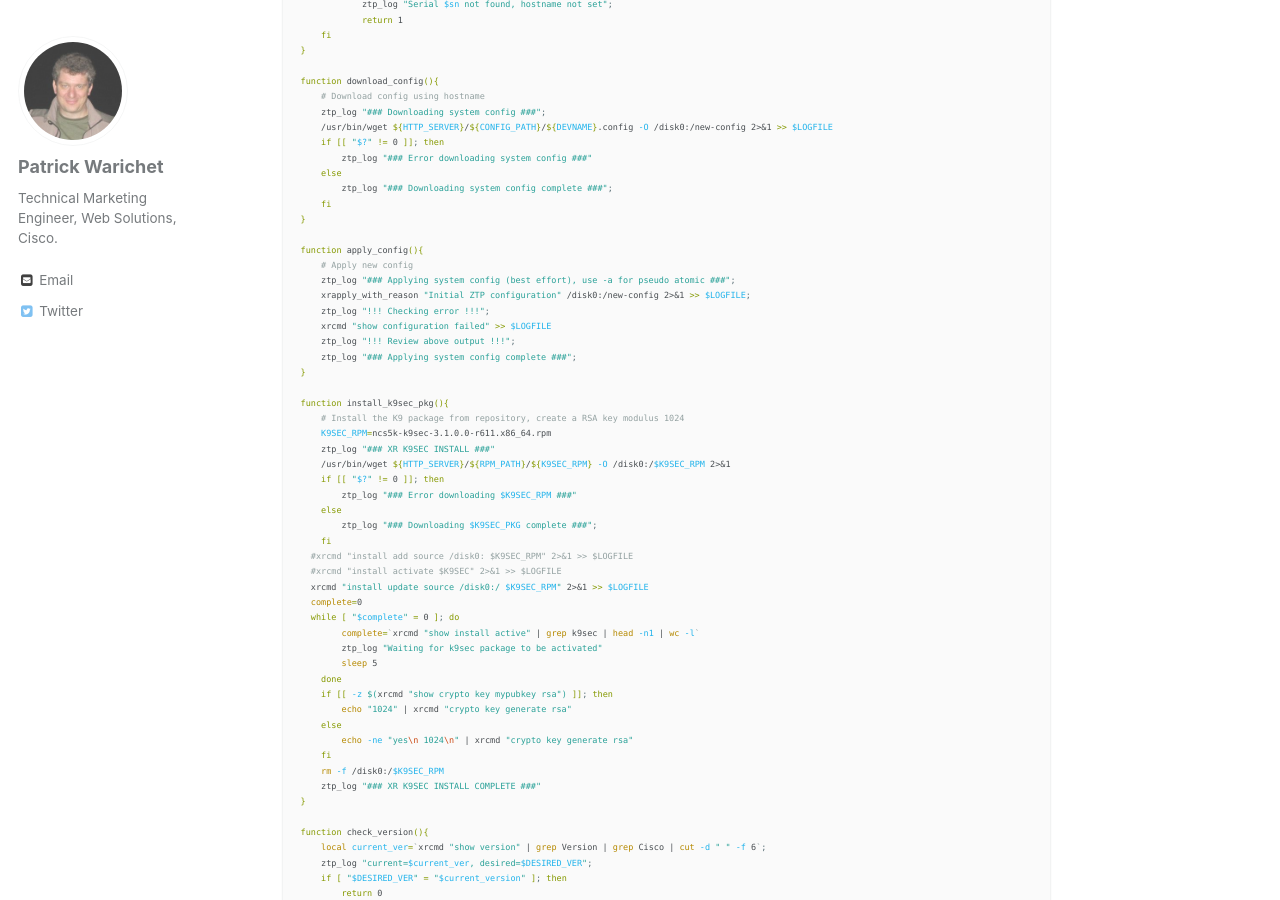
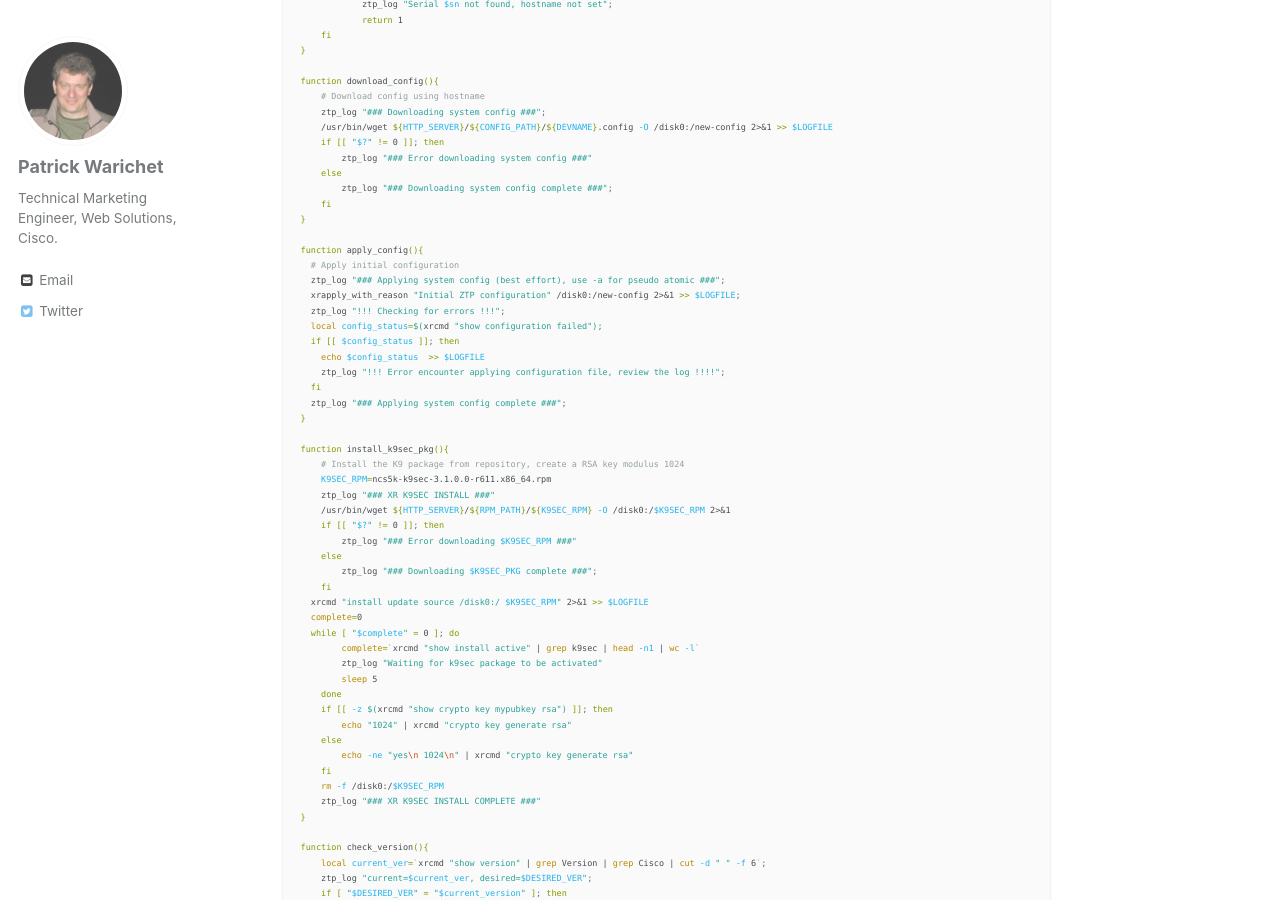
Before and after one commit to xrdocs/software-management, a Jekyll site: the page built from _tutorials/2016-08-26-working-with-ztp.md, in a window 1280 px wide and 900 px high, scrolled down 5779 px. Built offline with Jekyll 4.4.1, drawn with Linux system fonts in a browser that asks for light colours; comment, search, counter and statistics services are not loaded.

Commit message:
Updated 2016-08-26-working-with-ztp.md

```diff
--- a/_tutorials/2016-08-26-working-with-ztp.md
+++ b/_tutorials/2016-08-26-working-with-ztp.md
@@ -228,13 +228,16 @@ function download_config(){
 }
 
 function apply_config(){
-    # Apply new config
-    ztp_log "### Applying system config (best effort), use -a for pseudo atomic ###";
-    xrapply_with_reason "Initial ZTP configuration" /disk0:/new-config 2>&1 >> $LOGFILE;
-    ztp_log "!!! Checking error !!!";
-    xrcmd "show configuration failed" >> $LOGFILE
-    ztp_log "!!! Review above output !!!";
-    ztp_log "### Applying system config complete ###";
+  # Apply initial configuration
+  ztp_log "### Applying system config (best effort), use -a for pseudo atomic ###";
+  xrapply_with_reason "Initial ZTP configuration" /disk0:/new-config 2>&1 >> $LOGFILE;
+  ztp_log "!!! Checking for errors !!!";
+  local config_status=$(xrcmd "show configuration failed");
+  if [[ $config_status ]]; then
+    echo $config_status  >> $LOGFILE
+    ztp_log "!!! Error encounter applying configuration file, review the log !!!!";
+  fi
+  ztp_log "### Applying system config complete ###";
 }
 
 function install_k9sec_pkg(){
@@ -247,8 +250,6 @@ function install_k9sec_pkg(){
     else
         ztp_log "### Downloading $K9SEC_PKG complete ###";
     fi
-  #xrcmd "install add source /disk0: $K9SEC_RPM" 2>&1 >> $LOGFILE
-  #xrcmd "install activate $K9SEC" 2>&1 >> $LOGFILE
   xrcmd "install update source /disk0:/ $K9SEC_RPM" 2>&1 >> $LOGFILE
   complete=0
   while [ "$complete" = 0 ]; do
```
